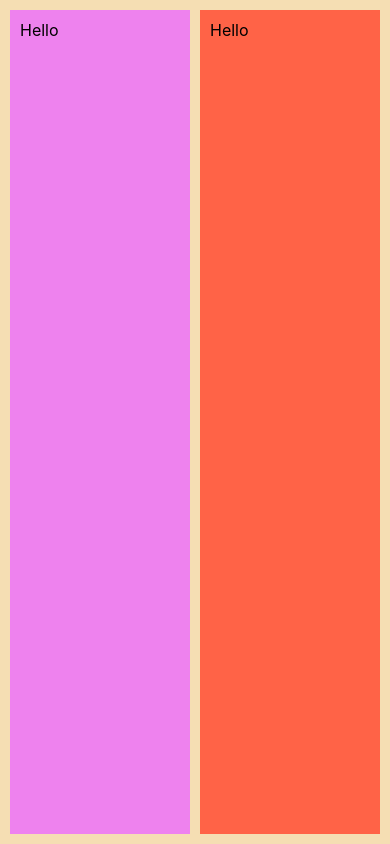
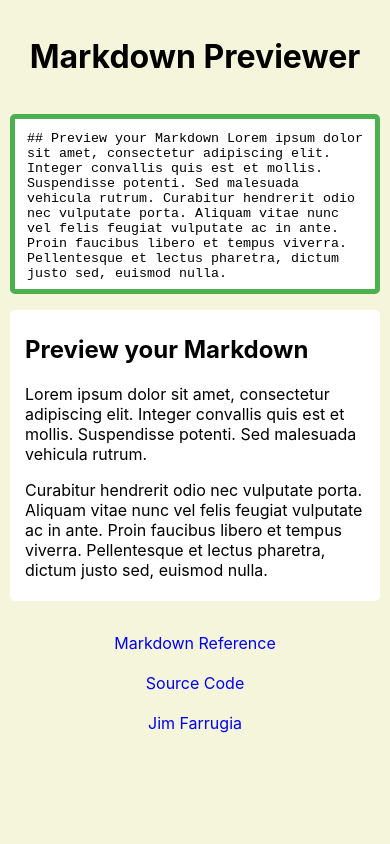
Before and after one commit to Jimfarrugia/react-markdown-previewer, a React (Create React App) app: page / in a window 390 px wide. Built offline with nearby package versions, Linux system fonts and the light colour scheme.

Commit message:
layout responsive design with html/css

```diff
--- a/src/App.js
+++ b/src/App.js
@@ -1,8 +1,48 @@
 function App() {
 	return (
-		<div id="container">
-			<div id="editorContainer">Hello</div>
-			<div id="previewContainer">Hello</div>
+		<div class="container">
+			<header>
+				<h1>Markdown Previewer</h1>
+			</header>
+			<div class="grid">
+				<div class="input">
+					<textarea>
+						## Preview your Markdown Lorem ipsum dolor sit amet, consectetur
+						adipiscing elit. Integer convallis quis est et mollis. Suspendisse
+						potenti. Sed malesuada vehicula rutrum. Curabitur hendrerit odio nec
+						vulputate porta. Aliquam vitae nunc vel felis feugiat vulputate ac
+						in ante. Proin faucibus libero et tempus viverra. Pellentesque et
+						lectus pharetra, dictum justo sed, euismod nulla.
+					</textarea>
+				</div>
+				<div class="preview">
+					<h2>Preview your Markdown</h2>
+					<p>
+						Lorem ipsum dolor sit amet, consectetur adipiscing elit. Integer
+						convallis quis est et mollis. Suspendisse potenti. Sed malesuada
+						vehicula rutrum.
+					</p>
+					<p>
+						Curabitur hendrerit odio nec vulputate porta. Aliquam vitae nunc vel
+						felis feugiat vulputate ac in ante. Proin faucibus libero et tempus
+						viverra. Pellentesque et lectus pharetra, dictum justo sed, euismod
+						nulla.
+					</p>
+				</div>
+			</div>
+			<footer>
+				<ul>
+					<li>
+						<a href="#">Markdown Reference</a>
+					</li>
+					<li>
+						<a href="#">Source Code</a>
+					</li>
+					<li>
+						<a href="#">Jim Farrugia</a>
+					</li>
+				</ul>
+			</footer>
 		</div>
 	);
 }
--- a/src/index.css
+++ b/src/index.css
@@ -1,4 +1,6 @@
+html,
 body {
+	background: #f5f5dc; /* beige */
 	margin: 0;
 	padding: 0;
 	font-family: -apple-system, BlinkMacSystemFont, "Segoe UI", "Roboto", "Oxygen",
@@ -8,26 +10,116 @@ body {
 	-moz-osx-font-smoothing: grayscale;
 }
 
-#container {
-	background: wheat;
-	height: calc(100vh - 20px);
-	width: calc(100vw - 20px);
-	padding: 10px;
+header,
+footer {
+	text-align: center;
+	padding: 1rem;
+}
+
+a {
+	text-decoration: none;
+}
+
+a:hover {
+	text-decoration: underline;
+}
+
+ul {
+	list-style: none;
+	padding: 0;
+	margin: 1rem 0;
+}
+
+li {
+	display: inline-block;
+}
+
+li:after {
+	content: "\00a0\00a0|\00a0\00a0";
+}
+
+li:last-child:after {
+	content: none;
+}
+
+.grid {
 	display: grid;
 	grid-template-columns: 1fr 1fr;
 	grid-gap: 10px;
+	padding: 0 10px;
 }
 
-#editorContainer {
-	width: calc(100% - 20px);
-	height: calc(100% - 20px);
+.input {
+	border: 5px solid #4caf50;
+	border-radius: 5px;
+	background: #fff;
 	padding: 10px;
-	background: violet;
+	width: calc(50vw - 45px);
+	height: calc(70vh - 30px);
 }
 
-#previewContainer {
-	width: calc(100% - 20px);
-	height: calc(100% - 20px);
-	padding: 10px;
-	background: tomato;
+.input textarea {
+	height: 100%;
+	width: 100%;
+	border: none;
+	background: none;
+	outline: none;
+	resize: none;
 }
+
+.preview {
+	border-radius: 5px;
+	background: #fff;
+	padding: 5px 15px;
+	width: calc(50vw - 45px);
+	height: calc(70vh - 10px);
+}
+
+@media (max-width: 770px) {
+	.grid {
+		display: block;
+		padding: 0 10px;
+	}
+
+	.input {
+		width: calc(100% - 30px);
+		height: 20vw;
+		min-height: 150px;
+		margin-bottom: 1rem;
+	}
+
+	.preview {
+		width: calc(100% - 30px);
+		height: auto;
+		min-height: 150px;
+	}
+
+	li {
+		display: block;
+		margin-bottom: 20px;
+	}
+
+	li:last-child {
+		margin-bottom: 0;
+	}
+
+	li:after {
+		content: none;
+	}
+}
+
+@media (min-width: 1600px) {
+	.container {
+		width: 1600px;
+		margin: 0 auto;
+	}
+	.input {
+		width: calc(100% - 30px);
+		height: 20vw;
+	}
+
+	.preview {
+		width: calc(100% - 30px);
+		height: auto;
+	}
+}
```
